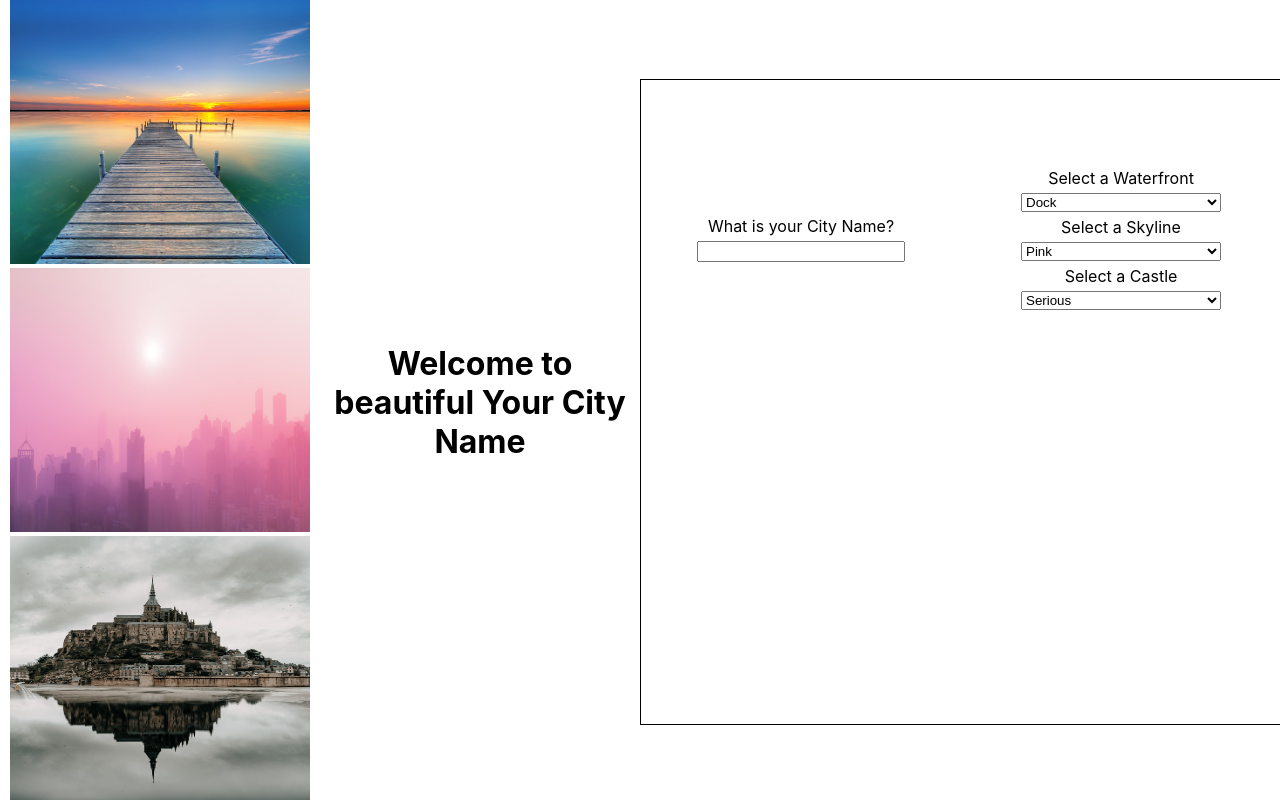
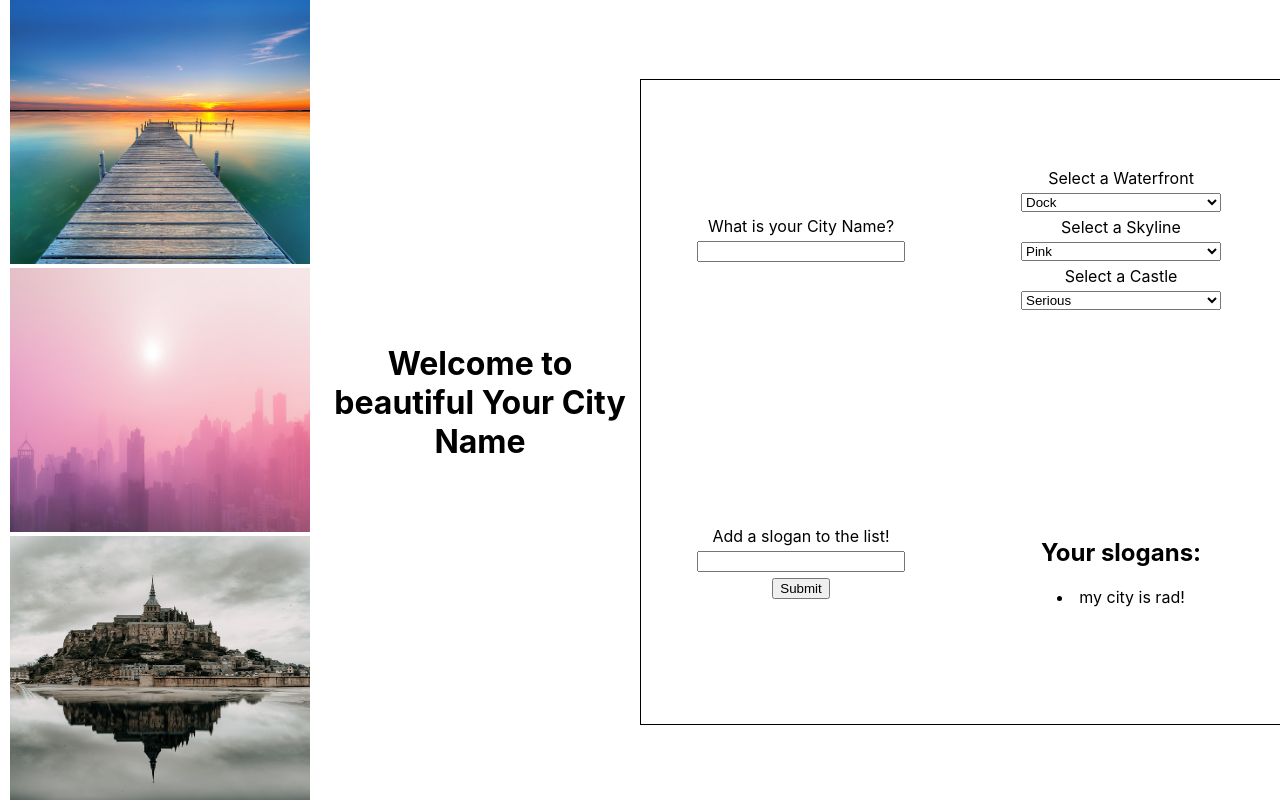
Before and after one commit to jenna-graham/city-builder-hb-react, a React (Create React App) app: page / in a window 1280 px wide. Built offline with nearby package versions, Linux system fonts and the light colour scheme.

Commit message:
added slogan form

```diff
--- a/src/App.js
+++ b/src/App.js
@@ -17,6 +17,9 @@ function App() {
   // you'll need to track a city name, which starts as the city name of your choice.
   const [cityName, setCityName] = useState('Your City Name');
   // finally, you'll need an array of slogans, which could start out as ['The City of Excellence'] for example
+
+  const [slogans, setSlogans] = useState(['my city is rad!']);
+
 
   return (
     <div className="App">
@@ -44,6 +47,8 @@ function App() {
           In each Dropdown, pass as props the state handler functions defined above, so that these child components can manipulate parent state
           */}
         </section>
+        <SloganForm setSlogans={setSlogans} slogans={slogans} />
+        <SloganList slogans={slogans} />
         {/* here, the SloganForm component takes in the setSlogans state handler function and the slogans array that live in state */}
         {/* here, the SloganList component takes the array of slogans that lives in state */}
 
--- a/src/Slogan.js
+++ b/src/Slogan.js
@@ -1,8 +1,12 @@
 import React from 'react';
+import SloganList from './SloganList';
 
-export default function Slogan(props) {
+export default function Slogan({ slogan }) {
   return (
     <div className='slogan'>
+      <ul>
+        <SloganList slogan={slogan}/>
+      </ul>
       {/* this component takes in a slogan as a prop. Render it out here however you like */}
     </div>
   );
--- a/src/SloganForm.js
+++ b/src/SloganForm.js
@@ -1,12 +1,17 @@
-export default function SloganForm(props) {
+import { useState } from 'react';
+
+export default function SloganForm({ setSlogans, slogans }) {
   // React forms are a pain!
   // Track the sloganInput form state with a useState hook
+  const [sloganForm, setSloganForm] = useState('');
 
   function handleSubmit(e) {
     e.preventDefault();
+    setSlogans([...slogans, sloganForm]);
+    setSloganForm('');
 
     // This component takes in a prop called setSlogans, which is a function that takes in an array of slogans.
-    // Also, this component also takes in a prop called slogans, which is an arry of strings. //// On submit call the setSlogans state with a new array that is a copy of the old array with the new slogan immutably added to the end
+    // Also, this component also takes in a prop called slogans, which is an array of strings. //// On submit call the setSlogans state with a new array that is a copy of the old array with the new slogan immutably added to the end
 
     // set the sloganInput form state to an empty string to reset the form
   }
@@ -14,11 +19,11 @@ export default function SloganForm(props) {
   return (
     <section>
       {/* on submit, call the handleSubmit function, defined above */}
-      <form>
+      <form onSubmit={handleSubmit}>
         Add a slogan to the list!
         {/* on change, set the sloganInput in state to be the input value */}
         {/* also, weirdly, set the value of this input to the sloganInput tracked in state to make this a 'controlled' form input */}
-        <input />
+        <input value={sloganForm} onChange={e => setSloganForm(e.target.value)} />
         <button>Submit</button>
       </form>
     </section>
--- a/src/SloganList.js
+++ b/src/SloganList.js
@@ -1,9 +1,12 @@
 import React from 'react';
 
-export default function SloganList(props) {
+export default function SloganList({ slogans }) {
   return (
     <section>
       <h2>Your slogans:</h2>
+      {
+        slogans.map((slogan, i) => <li key={slogan + i}>{slogan}</li>)
+      }
       {/* This kind of component should be familiar by now. It takes in (as props) an array of slogans */}
       {/* Then map over those slogans and for each slogan, render a Slogan component. Supply a key and a slogan as props to each Slogan component */}
     </section>
```
